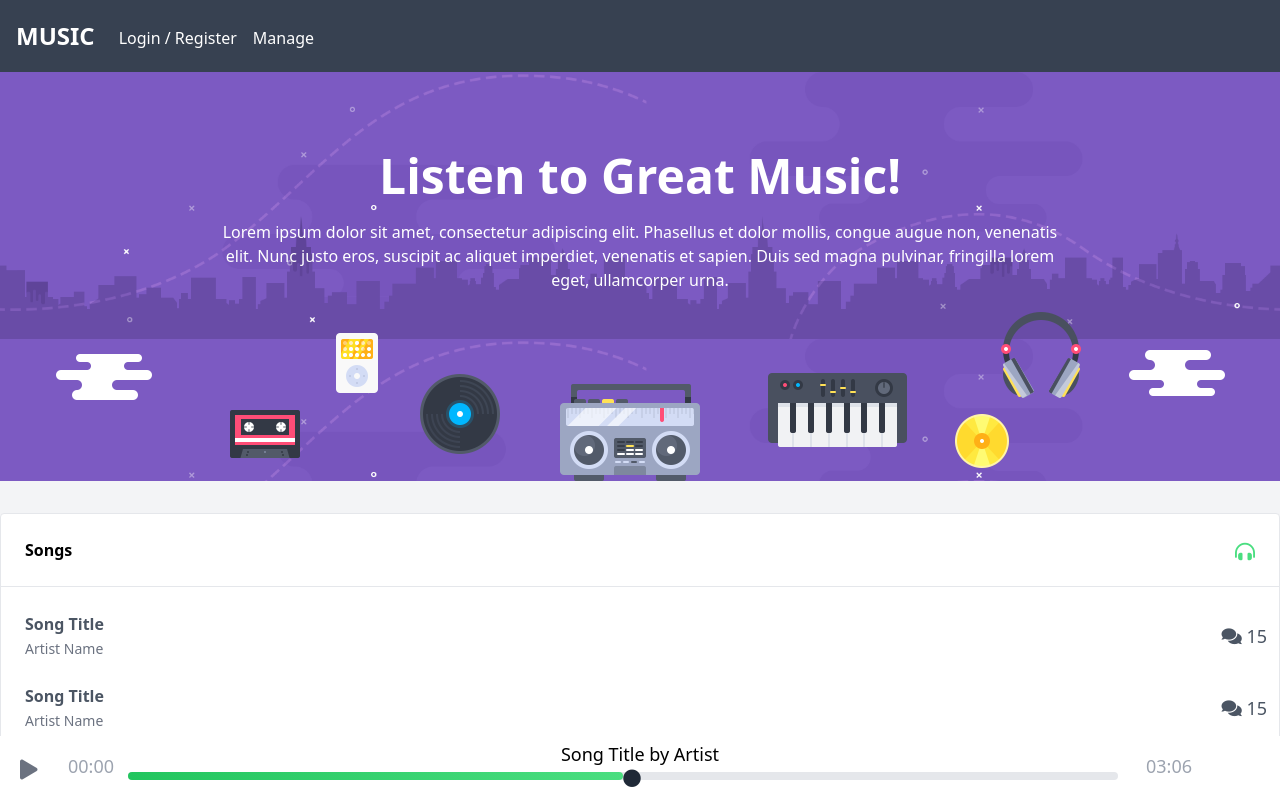
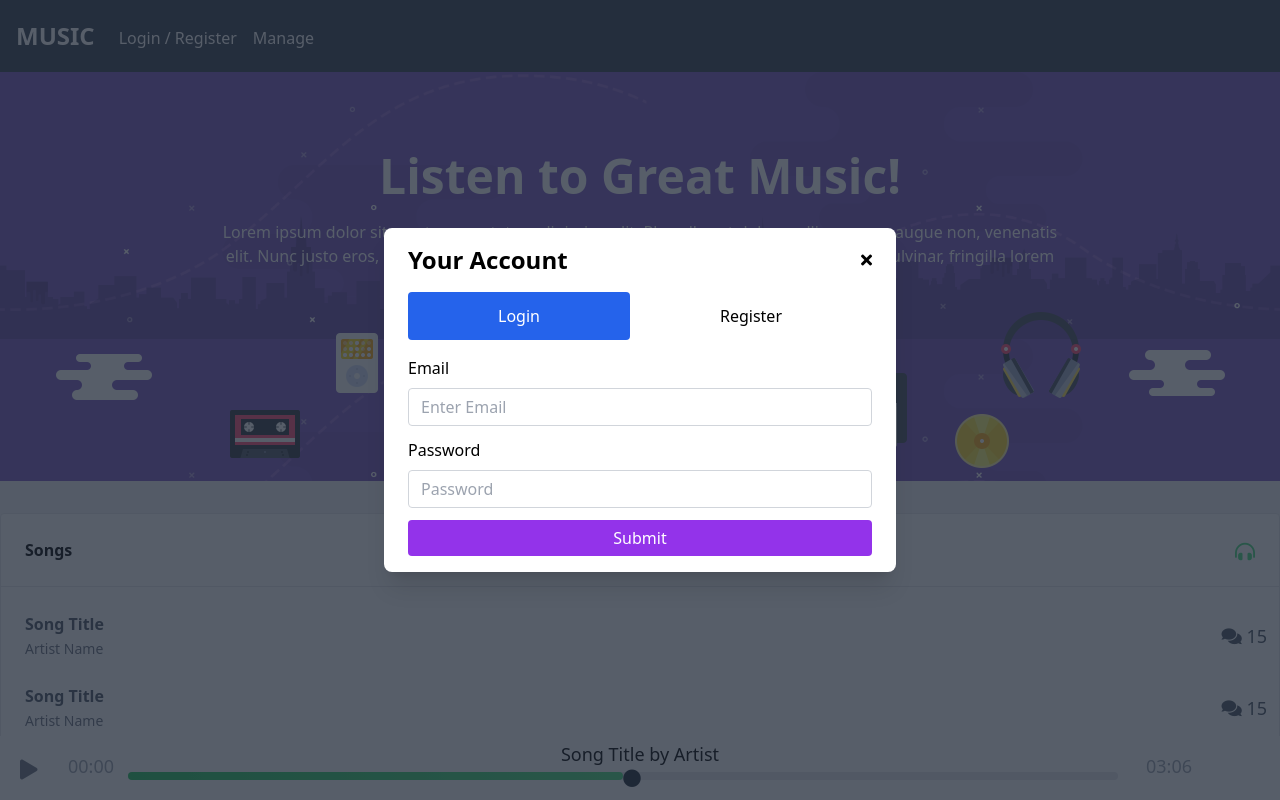
Before and after one commit to FADL285/Vue-Audio-App, a Vue app: page / in a window 1280 px wide. Both pictures are taken after a click on the link "Login / Register". Shown: the top 800 px of the page. Built offline with nearby package versions, Linux system fonts and the light colour scheme.

Commit message:
Added Functionality to Toggle Modal Status 🚀

```diff
--- a/src/components/AppHeader.vue
+++ b/src/components/AppHeader.vue
@@ -1,3 +1,9 @@
+<script setup>
+import { useStore } from "vuex";
+const store = useStore();
+const ToggleAuthModal = () => store.commit("toggleAuthModal");
+</script>
+
 <template>
   <!-- Header -->
   <header id="header" class="bg-gray-700">
@@ -10,7 +16,9 @@
         <ul class="flex flex-row mt-1">
           <!-- Navigation Links -->
           <li>
-            <a class="px-2 text-white" href="#">Login / Register</a>
+            <a class="px-2 text-white" href="#" @click.prevent="ToggleAuthModal"
+              >Login / Register</a
+            >
           </li>
           <li>
             <a class="px-2 text-white" href="#">Manage</a>
--- a/src/components/AuthModal.vue
+++ b/src/components/AuthModal.vue
@@ -1,13 +1,14 @@
 <template>
   <!-- Auth Modal -->
-  <div class="fixed z-10 inset-0 overflow-y-auto hidden" id="modal">
+  <Transition name="bounce">
+    <div
+      v-show="isAuthModalOpened"
+      class="fixed z-10 inset-0 overflow-y-auto"
+      id="modal"
+    >
       <div
         class="flex items-end justify-center min-h-screen pt-4 px-4 pb-20 text-center sm:block sm:p-0"
       >
-      <div class="fixed inset-0 transition-opacity">
-        <div class="absolute inset-0 bg-gray-800 opacity-75"></div>
-      </div>
-
         <!-- This element is to trick the browser into centering the modal contents. -->
         <span class="hidden sm:inline-block sm:align-middle sm:h-screen"
           >&#8203;</span
@@ -22,7 +23,10 @@
             <div class="flex justify-between items-center pb-4">
               <p class="text-2xl font-bold">Your Account</p>
               <!-- Modal Close Button -->
-            <div class="modal-close cursor-pointer z-50">
+              <div
+                class="modal-close cursor-pointer z-50"
+                @click="toggleAuthModal"
+              >
                 <i class="fas fa-times"></i>
               </div>
             </div>
@@ -31,20 +35,34 @@
             <ul class="flex flex-wrap mb-4">
               <li class="flex-auto text-center">
                 <a
-                class="block rounded py-3 px-4 transition hover:text-white text-white bg-blue-600"
+                  class="block rounded py-3 px-4 transition"
+                  :class="{
+                    'text-white bg-blue-600 cursor-auto hover:text-white':
+                      isLoginModal,
+                    'hover:text-blue-600': !isLoginModal,
+                  }"
                   href="#"
+                  @click.prevent="changeModalType(true)"
                   >Login</a
                 >
               </li>
               <li class="flex-auto text-center">
-              <a class="block rounded py-3 px-4 transition" href="#"
+                <a
+                  class="block rounded py-3 px-4 transition"
+                  :class="{
+                    'text-white bg-blue-600 cursor-auto hover:text-white':
+                      !isLoginModal,
+                    'hover:text-blue-600': isLoginModal,
+                  }"
+                  href="#"
+                  @click.prevent="changeModalType(false)"
                   >Register</a
                 >
               </li>
             </ul>
 
             <!-- Login Form -->
-          <form>
+            <form v-show="isLoginModal">
               <!-- Email -->
               <div class="mb-3">
                 <label class="inline-block mb-2">Email</label>
@@ -70,8 +88,9 @@
                 Submit
               </button>
             </form>
+
             <!-- Registration Form -->
-          <form>
+            <form v-show="!isLoginModal">
               <!-- Name -->
               <div class="mb-3">
                 <label class="inline-block mb-2">Name</label>
@@ -91,13 +110,13 @@
                 />
               </div>
               <!-- Age -->
-            <div class="mb-3">
-              <label class="inline-block mb-2">Age</label>
-              <input
-                type="number"
-                class="block w-full py-1.5 px-3 text-gray-800 border border-gray-300 transition duration-500 focus:outline-none focus:border-black rounded"
-              />
-            </div>
+              <!--              <div class="mb-3">-->
+              <!--                <label class="inline-block mb-2">Age</label>-->
+              <!--                <input-->
+              <!--                  type="number"-->
+              <!--                  class="block w-full py-1.5 px-3 text-gray-800 border border-gray-300 transition duration-500 focus:outline-none focus:border-black rounded"-->
+              <!--                />-->
+              <!--              </div>-->
               <!-- Password -->
               <div class="mb-3">
                 <label class="inline-block mb-2">Password</label>
@@ -146,12 +165,51 @@
         </div>
       </div>
     </div>
+  </Transition>
+  <!-- Overlay -->
+  <div v-show="isAuthModalOpened" class="fixed inset-0 transition-opacity">
+    <div class="absolute inset-0 bg-gray-800 opacity-75"></div>
+  </div>
 </template>
 
 <script>
+import { mapState, mapMutations } from "vuex";
+
 export default {
   name: "AuthModal",
+  data() {
+    return {
+      isLoginModal: true,
+    };
+  },
+  computed: {
+    ...mapState(["isAuthModalOpened"]),
+  },
+  methods: {
+    ...mapMutations(["toggleAuthModal"]),
+    changeModalType(isLogin) {
+      this.isLoginModal = isLogin;
+    },
+  },
 };
 </script>
 
-<style scoped></style>
+<style scoped>
+.bounce-enter-active {
+  animation: bounce-in 0.5s;
+}
+.bounce-leave-active {
+  animation: bounce-in 0.5s reverse;
+}
+@keyframes bounce-in {
+  0% {
+    transform: scale(0);
+  }
+  50% {
+    transform: scale(1.025);
+  }
+  100% {
+    transform: scale(1);
+  }
+}
+</style>
--- a/src/store/index.js
+++ b/src/store/index.js
@@ -1,9 +1,14 @@
 import { createStore } from "vuex";
 
 export default createStore({
-  state: {},
+  state: {
+    isAuthModalOpened: false,
+  },
   getters: {},
-  mutations: {},
+  mutations: {
+    toggleAuthModal: (state) =>
+      (state.isAuthModalOpened = !state.isAuthModalOpened),
+  },
   actions: {},
   modules: {},
 });
```
Lines whose indentation alone changed are shown as unchanged.
